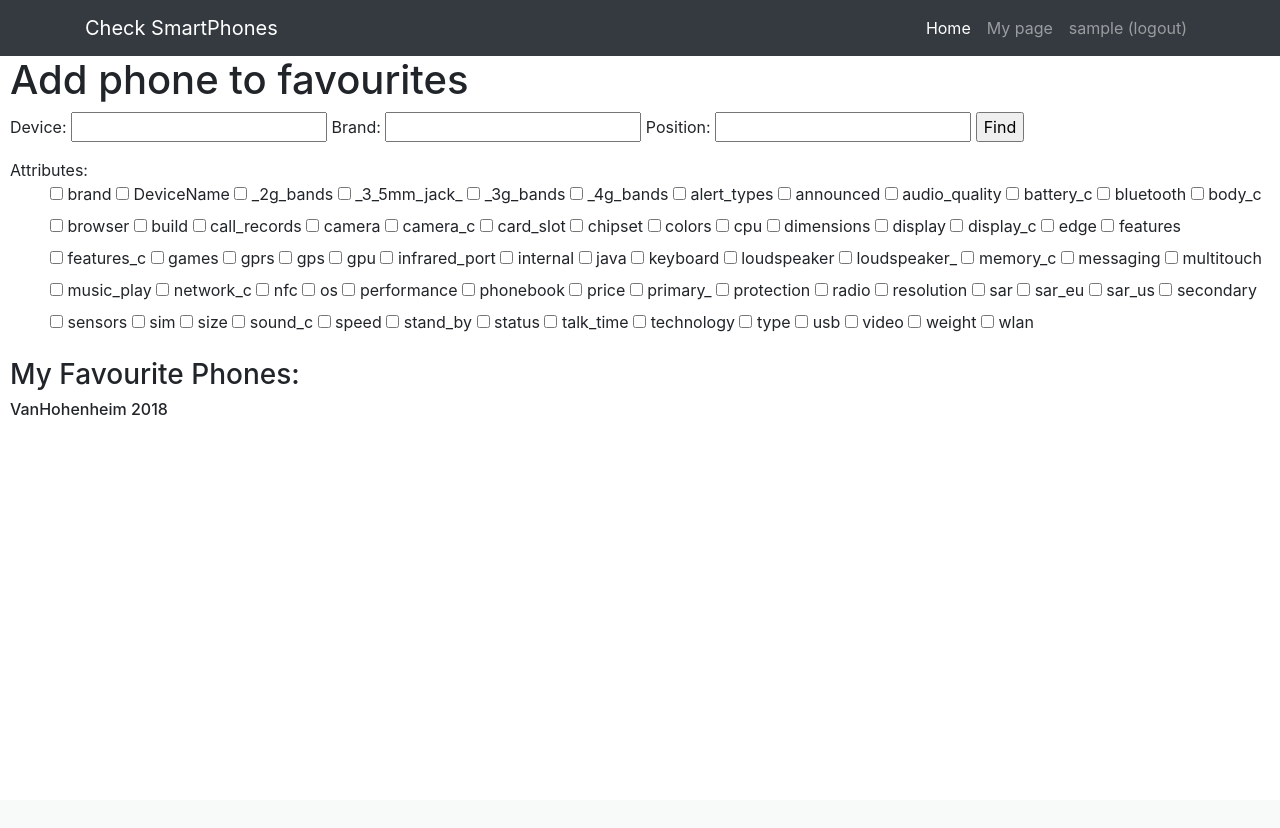
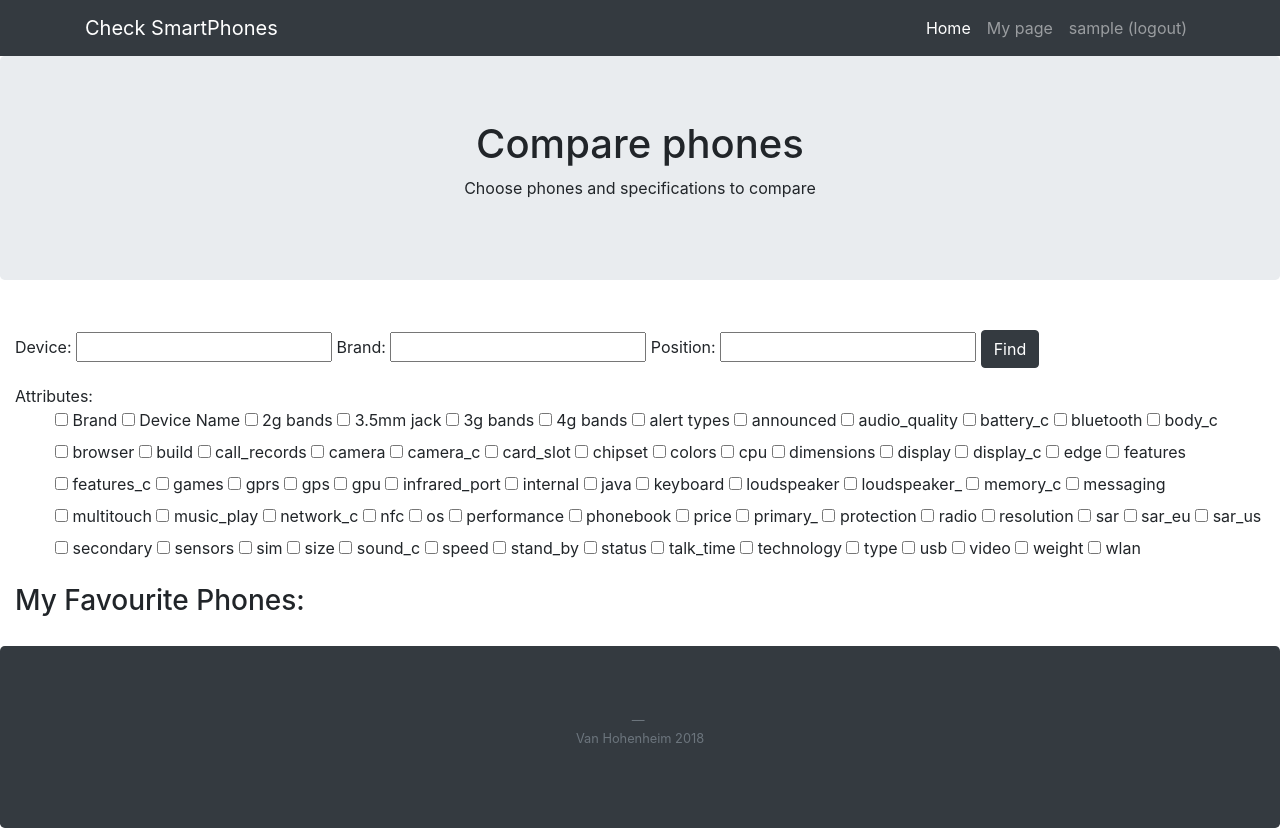
Before and after one commit to HohenheimVan/ProjectSmartphones, a Django app: page /user_page/ in a window 1280 px wide. Before the commit the page ends 415 px from the top, so only its background shows below. Run offline with Django 3.2, Linux system fonts and the light colour scheme; the visitor is signed in with stand-in values (Sample User, id 1); data that the repository does not hold is empty; some libraries are stand-ins or nearby versions.

Commit message:
Visual changes

```diff
--- a/checkphones/checksmartphones/forms.py
+++ b/checkphones/checksmartphones/forms.py
@@ -2,13 +2,13 @@
 from django.core.validators import EmailValidator
 
 all_attributes =(
-        ('Brand', 'brand'),
-        ('DeviceName','DeviceName'),
-        ('_2g_bands', '_2g_bands'),
-        ('_3_5mm_jack_', '_3_5mm_jack_'),
-        ('_3g_bands', '_3g_bands'),
-        ('_4g_bands', '_4g_bands'),
-        ('alert_types', 'alert_types'),
+        ('Brand', 'Brand'),
+        ('DeviceName','Device Name'),
+        ('_2g_bands', '2g bands'),
+        ('_3_5mm_jack_', '3.5mm jack'),
+        ('_3g_bands', '3g bands'),
+        ('_4g_bands', '4g bands'),
+        ('alert_types', 'alert types'),
         ('announced', 'announced'),
         ('audio_quality', 'audio_quality'),
         ('battery_c', 'battery_c'),
--- a/checkphones/checksmartphones/templates/base.html
+++ b/checkphones/checksmartphones/templates/base.html
@@ -17,7 +17,6 @@
     <style>
       body {
           padding-top: 54px;
-          padding-left: 10px;
       }
       @media (min-width: 992px) {
         body {
@@ -31,6 +30,10 @@
 
         <div id="header">
             {% block header %}
+                <div class="jumbotron text-center" style="margin-bottom:0">
+                    <h1>Compare phones</h1>
+                    <p>Choose phones and specifications to compare</p>
+                </div>
 
                 <!-- Navigation -->
                 <nav class="navbar navbar-expand-lg navbar-dark bg-dark fixed-top">
@@ -70,27 +73,19 @@
             {% endblock %}
         </div>
 
-    <h1>
-        <div id="name" class="title">
-            {% block name %}
-                Compare phones
-            {% endblock %}
-        </div>
-    </h1>
 
-    <div id="content" class="body">
-        <div class="content">
+    <div id="content" class="container-fluid" style="padding-top: 50px">
                 {% block content %}
 
                 {% endblock %}
-        </div>
     </div>
 
-    <div id="footer" class="footer">
-        {% block footer %}
-            <h6>VanHohenheim 2018</h6>
-        {% endblock %}
+
+
+    <div class="jumbotron text-center blockquote-footer bg-dark" style="margin-bottom: 0px; margin-top: 20px">
+        <p>Van Hohenheim 2018</p>
     </div>
+
 
     <!-- Bootstrap core JavaScript -->
     <script src='{% static "vendor/jquery/jquery.min.js" %}'></script>
--- a/checkphones/checksmartphones/templates/userpage.html
+++ b/checkphones/checksmartphones/templates/userpage.html
@@ -13,13 +13,18 @@
             Device: {{ form.device }}
             Brand: {{ form.brand }}
             Position: {{ form.position }}
-            <input type="submit" value="Find" name="find">
+            <input type="submit" class="btn btn-dark" value="Find" name="find">
         </p>
         Attributes:{{ form.attributes }}
 
     </form>
+    {% if message %}
+        <div class="alert alert-danger">
+            {{ message }}
+        </div>
+    {% endif %}
     {% if ok %}
-        <table class="table-striped table-responsive-xl">
+        <table class="table table-striped table-responsive-xl">
             <tr>
                 {% for attribute in attributes %}
                 <th class="border">
@@ -50,7 +55,7 @@
     {% endif %}
 
     <h3>My Favourite Phones:</h3>
-    <table class="table-striped table-responsive-xl">
+    <table class="table table-striped table-responsive-xl">
         {% for dict in favourites %}
            <tr>
                 {% for i in all_attributes %}
--- a/checkphones/checksmartphones/views.py
+++ b/checkphones/checksmartphones/views.py
@@ -20,6 +20,7 @@
         form = SearchForm(request.POST)
 
         fon = fonoapi.FonoAPI('cf3590b49448175eb05232c57bfc1d257cbf93113742cbfc')
+
         if form.is_valid():
             device = form.cleaned_data['device']
             position = form.cleaned_data['position']
@@ -41,6 +42,9 @@
             return render(request, 'test.html', {'form': form, 'list_dicts': list_dicts, 'list_dicts2': list_dicts2,
                                                  'ok':True, 'attributes': attributes, 'dictio': dictio,
                                                  'dictio2': dictio2, 'similar': similar, 'similar2': similar2})
+        else:
+            form = SearchForm()
+            return render(request, 'test.html', {'form': form, 'message': 'Choose attributes'})
 
 class LoginView(View):
     def get(self,request):
@@ -59,8 +63,7 @@
                 return redirect('/user_page/')
 
             else:
-                message = 'zly login lub haslo'
-                return render(request, 'login.html', {'form': form, 'message': message})
+                return render(request, 'login.html', {'form': form, 'message': 'Wrong login or password'})
 
 class RegisterView(View):
     def get(self,request):
@@ -77,7 +80,7 @@
             email = form.cleaned_data['email']
 
             if password != password2:
-                return render(request, 'register.html', {'form': form, 'message': 'Hasło się nie zgadza'})
+                return render(request, 'register.html', {'form': form, 'message': 'The password does not match'})
             else:
                 try:
                     User.objects.create_user(username=username, email=email, password=password, first_name=first_name,
@@ -85,7 +88,9 @@
                     return render(request, 'register.html', {'form': form, 'message': 'User created'})
                 except:
                     return render(request, 'register.html', {'form': form, 'message': 'Username already exist'})
-
+        else:
+            form = RegisterForm()
+            return render(request, 'register.html', {'form': form, 'message': 'Invalid data'})
 
 class UserPageView(LoginRequiredMixin, View):
 
@@ -117,6 +122,13 @@
                               {'form': form, 'list_dicts': list_dicts, 'ok': True, 'attributes': attributes,
                                'dictio': dictio, 'favourites': favourites, 'all_attributes': all_attributes})
 
+            else:
+                form = UserSearchForm()
+                all_attributes = forms.all_attributes
+                favourites = HiddenModel.objects.filter(user_id=request.user.id)
+                return render(request, 'userpage.html', {'form': form, 'all_attributes': all_attributes,
+                                                         'favourites': favourites, 'message': 'Choose attributes'})
+
         elif 'to_db_btn' in request.POST:
             to_db = request.POST['to_db']
             all_attributes = forms.all_attributes
@@ -124,6 +136,7 @@
             HiddenModel.objects.create(to_db=to_db, user_id=request.user.id)
             return render(request, 'userpage.html', {'form': form, 'favourites': favourites,
                                                      'all_attributes': all_attributes})
+
 
 class UserLogoutView(View):
     def get(self, request):
```
Also changed, not shown: checkphones/checksmartphones/templates/login.html (+7 -3 lines), checkphones/checksmartphones/templates/register.html (+5 -2 lines), checkphones/checksmartphones/templates/test.html (+12 -6 lines).
